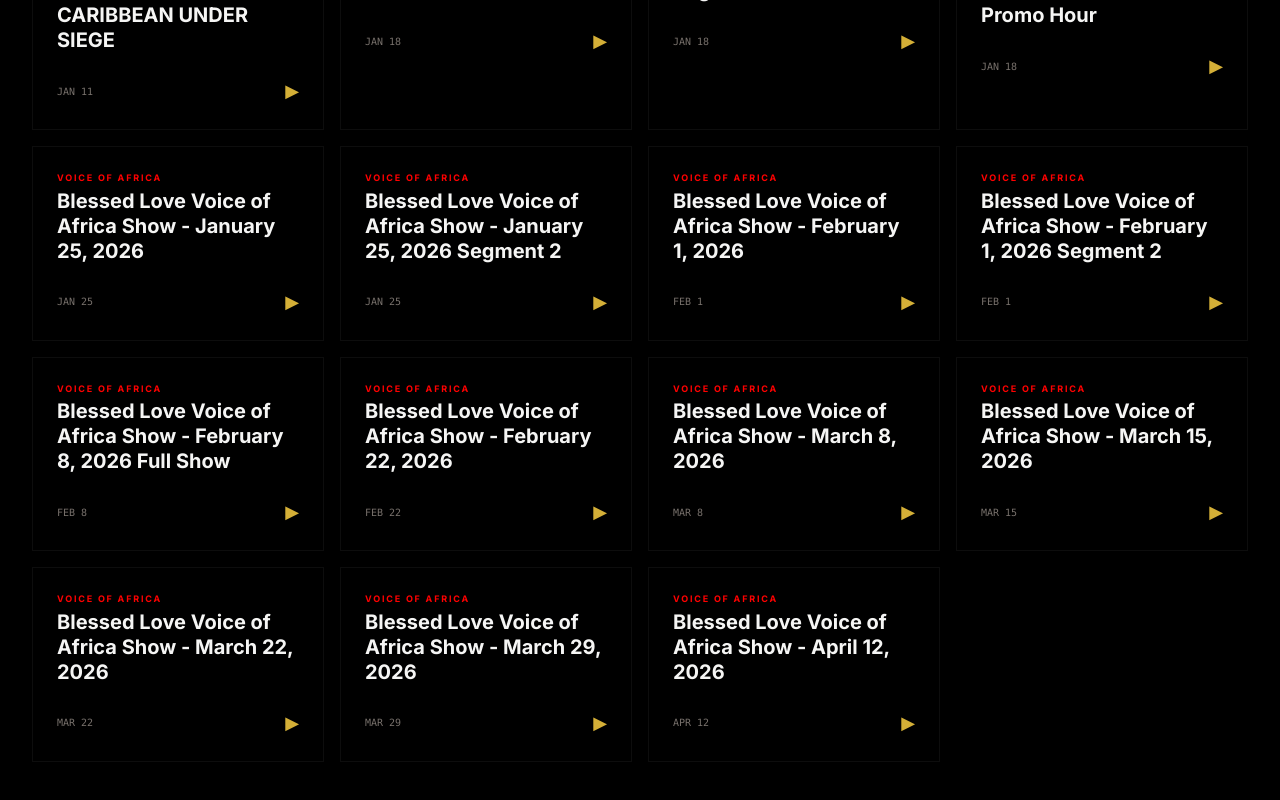
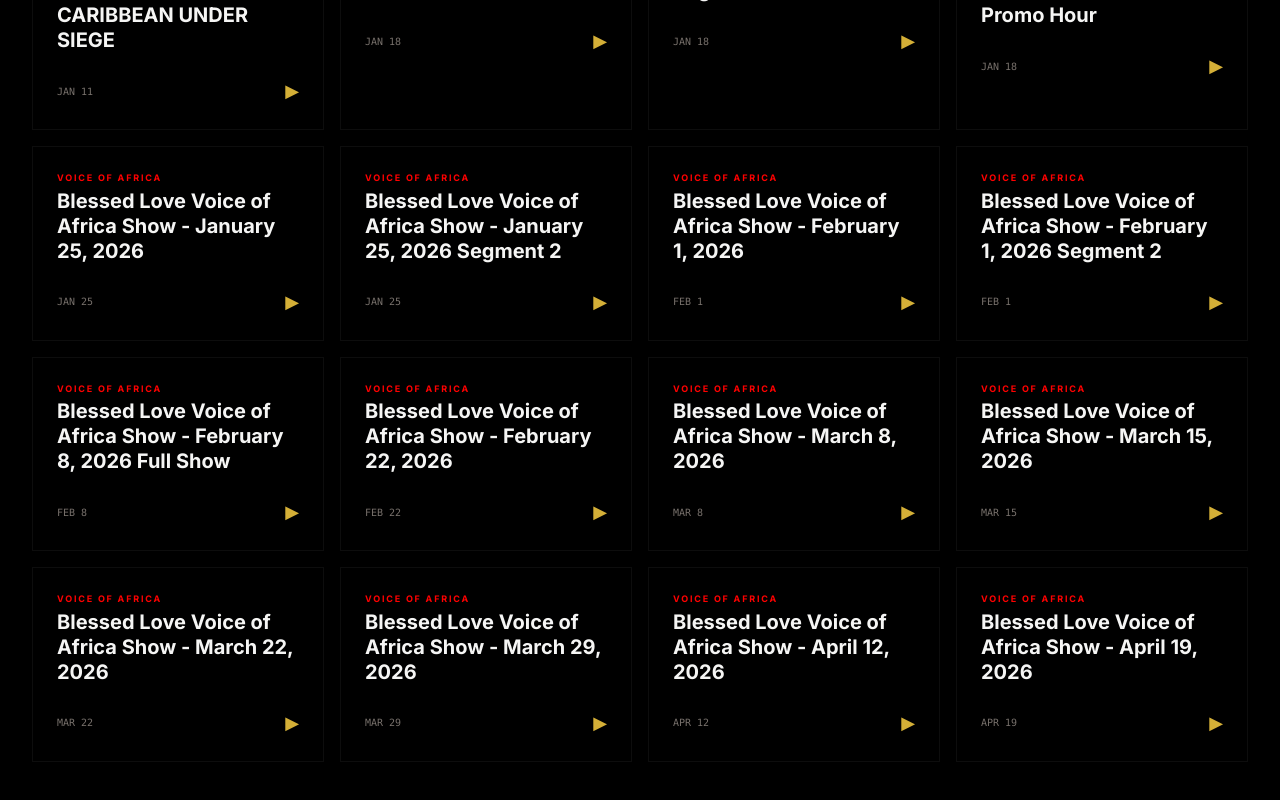
Before and after one commit to hypnoticproductions/rasta-prophet-pwa, a Next.js app: page / in a window 1280 px wide. Shown: the part 2290-3090 px from the top of the page. Built offline with nearby package versions, Linux system fonts and the light colour scheme.

Commit message:
Add April 19, 2026 episode to the show

```diff
--- a/data/episodes.ts
+++ b/data/episodes.ts
@@ -252,6 +252,15 @@ export const episodes: Episode[] = [
     description: "Today's full broadcast bringing wisdom, truth, and enlightenment to the people.",
     archive_url: "https://archive.org/download/show-on-4-12-2026/show%20on%20%204%2012%202026%20FIX.mp3",
     published_date: "2026-04-12"
+  },
+  // April 19, 2026 Episodes
+  {
+    id: "28",
+    episode_number: 28,
+    title: "Blessed Love Voice of Africa Show - April 19, 2026",
+    description: "Today's full broadcast bringing wisdom, truth, and enlightenment to the people.",
+    archive_url: "https://archive.org/download/show-on-4-19-2026/show%20on%20%204%2019%202026%20.mp3",
+    published_date: "2026-04-19"
   }
 ];
 
```
